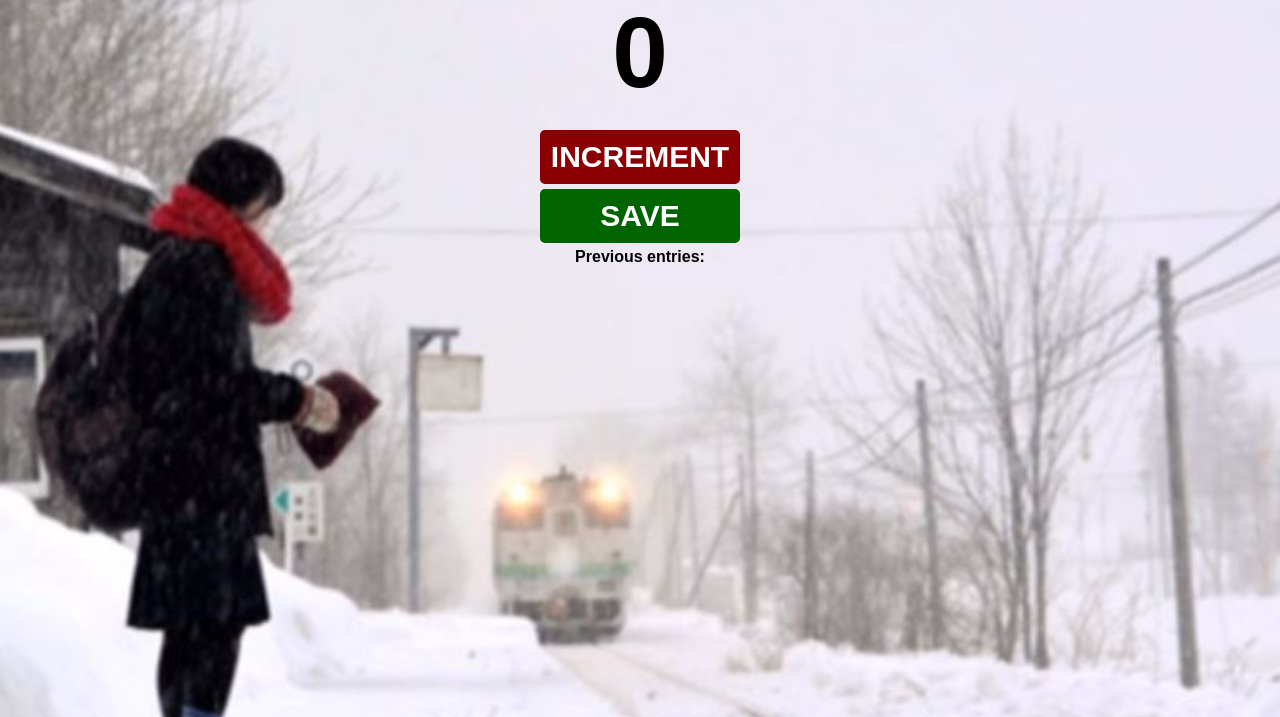
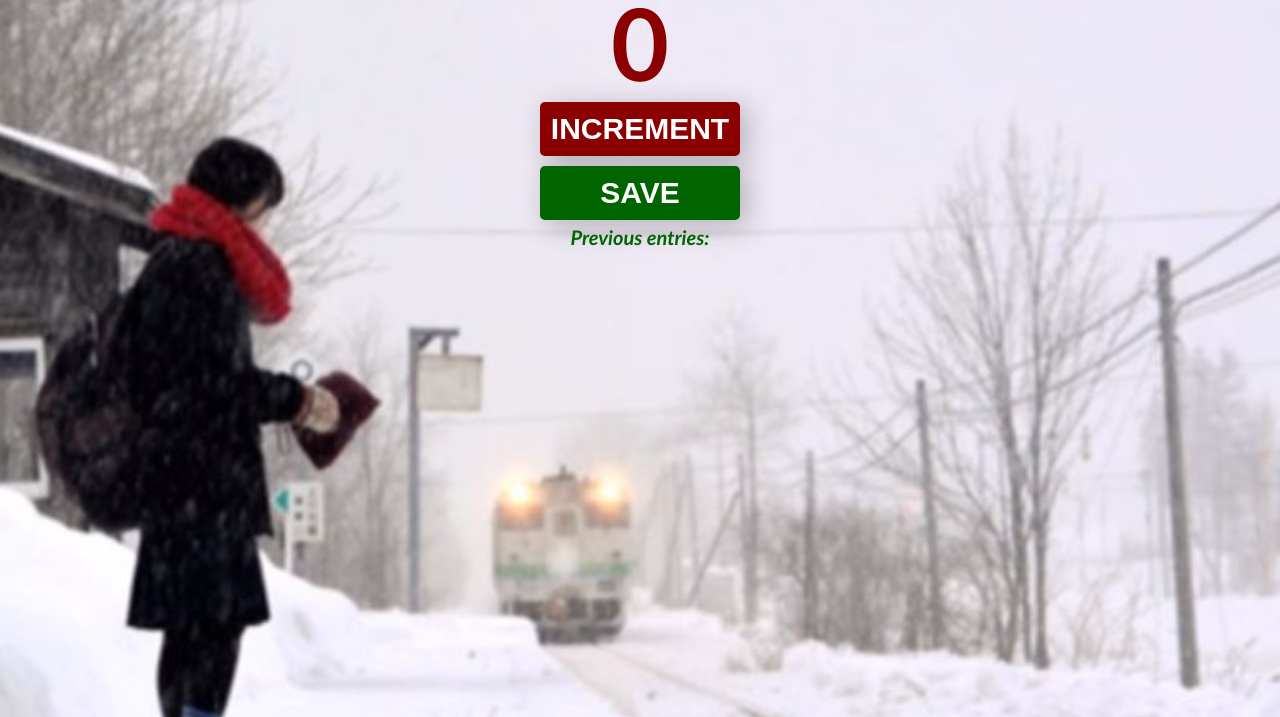
Before and after one commit to ivan-ashikhmin/Counter-app-by-Ivan-Ashikhmin, a plain HTML site: page index.html in a window 1280 px wide. Shown: the part 83-800 px from the top of the page. Drawn offline with Linux system fonts and the light colour scheme.

Commit message:
Counter app by Ivan Ashikhmin

```diff
--- a/index.css
+++ b/index.css
@@ -6,47 +6,56 @@ body {
   background-image: url("station.jpg");
   background-size: cover;
   background-repeat: no-repeat;
-  font-family: sans-serif;
+  font-family: 'Trebuchet MS', 'Lucida Sans Unicode', 'Lucida Grande', 'Lucida Sans', Arial, sans-serif;
   font-weight: bold;
   text-align: center;
   height: 500px;
   width: 400px;
-  color: rgb(0, 0, 0);
+  color: darkgreen;
 }
 
 h1 {
   font-size: 50px;
   margin-top: 10px;
   margin-bottom: 10px;
+  margin: auto;
+  color: black;
 }
 
 h2 {
   font-size: 100px;
   margin-top: 0;
   margin-bottom: 20px;
+  margin: auto;
+}
+
+p {
+  margin-top: 5px;
+  font-size: 20px;
 }
 
 button {
+  color: white;
+  width: 200px;
   font-size: 30px;
-  border: none;
   padding-top: 10px;
   padding-bottom: 10px;
-  color: white;
   font-weight: bold;
-  width: 200px;
+  border: none;
   margin-bottom: 5px;
   border-radius: 5px;
+  margin: auto;
+  cursor: pointer;
+  outline: none;
+  box-shadow: 7px 6px 28px 1px rgba(0, 0, 0, 0.24);
+  transition: 0.2s all;
 }
 
-button {
-  border: none;
-  padding-top: 10px;
-  padding-bottom: 10px;
-  color: white;
-  font-weight: bold;
-  width: 200px;
-  margin-bottom: 5px;
-  border-radius: 5px;
+button:active {
+  transform: scale(0.98);
+  /* Scaling button to 0.98 to its original size */
+  box-shadow: 3px 2px 22px 1px rgba(0, 0, 0, 0.24);
+  /* Lowering the shadow */
 }
 
 #increment-btn {
@@ -55,4 +64,13 @@ button {
 
 #save-btn {
   background: darkgreen;
+  margin-top: 10px;
 }
+
+#count-el {
+  color: darkred;
+}
+
+#save-el {
+  font-style: italic;
+}
```
